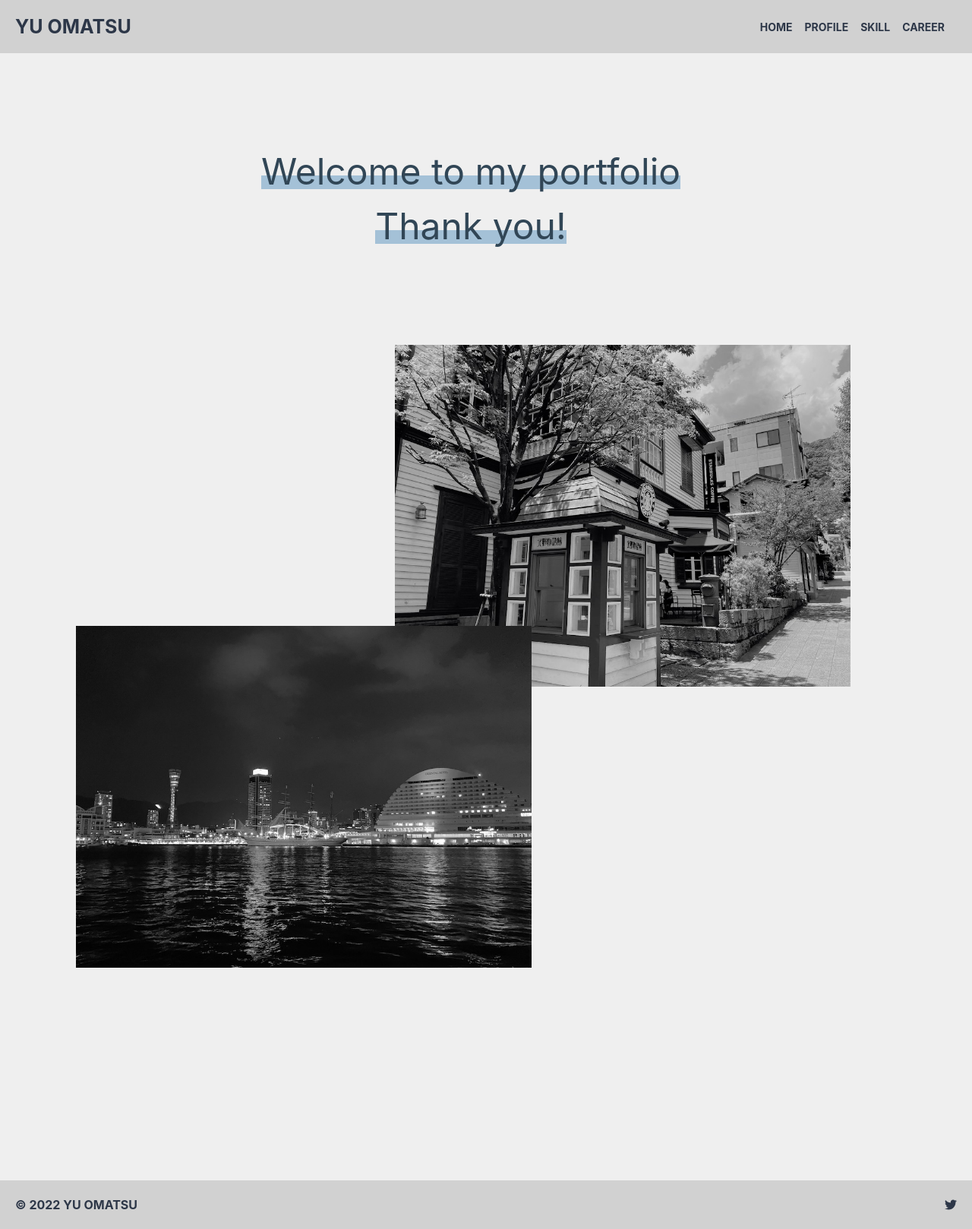
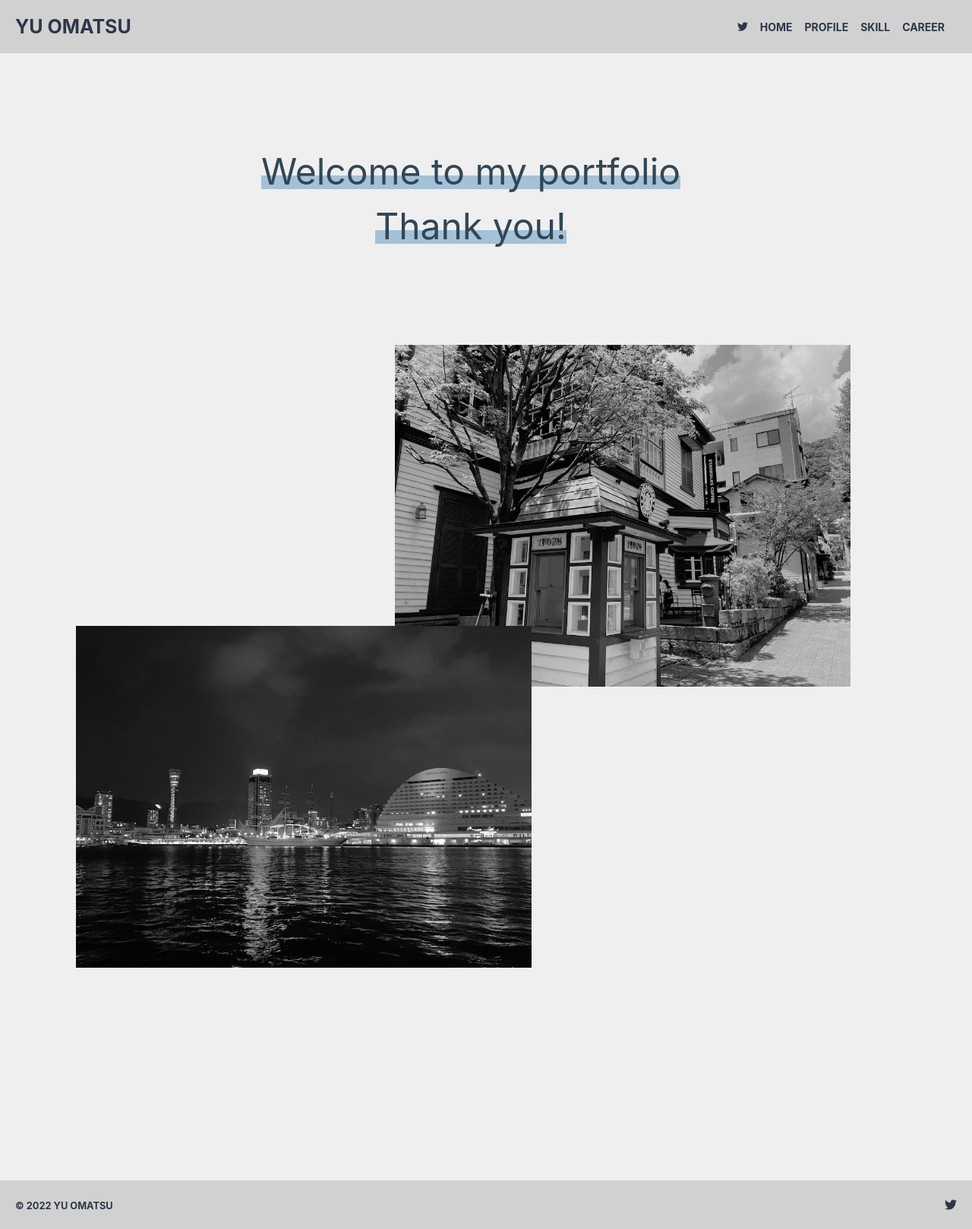
Before and after one commit to yuomatsu/portfolio, a React (Create React App) app: page / in a window 1280 px wide. Shown: the whole page at 76% size. Built offline with nearby package versions, Linux system fonts and the light colour scheme.

Commit message:
フッタースタイル修正、メニューにTwitter追加

```diff
--- a/src/components/molecules/MenuDrawer.tsx
+++ b/src/components/molecules/MenuDrawer.tsx
@@ -1,5 +1,7 @@
 import { memo, VFC } from "react";
 import { Button, Drawer, DrawerBody, DrawerContent, DrawerOverlay } from "@chakra-ui/react";
+import { FontAwesomeIcon } from "@fortawesome/react-fontawesome";
+import { faTwitter } from "@fortawesome/free-brands-svg-icons";
 
 type Props = {
     onClose: () => void;
@@ -8,10 +10,11 @@ type Props = {
     onClickProfile: () => void;
     onClickSkill: () => void;
     onClickCareer: () => void;
+    onClickTwitter: () => void;
 }
 
 export const MenuDrawer: VFC<Props> = memo((props) => {
-    const { onClose, isOpen, onClickHome, onClickProfile, onClickSkill, onClickCareer } = props;
+    const { onClose, isOpen, onClickHome, onClickProfile, onClickSkill, onClickCareer, onClickTwitter } = props;
     return (
         <Drawer placement="left" size="xs" onClose={onClose} isOpen={isOpen}>
             <DrawerOverlay>
@@ -21,25 +24,36 @@ export const MenuDrawer: VFC<Props> = memo((props) => {
                             onClick={() => {
                                 onClickHome()
                                 onClose()
-                            }}>HOME
+                            }}
+                        >HOME
                         </Button>
                         <Button w="100%"
                             onClick={() => {
                                 onClickProfile()
                                 onClose()
-                            }}>PROFILE
+                            }}
+                        >PROFILE
                         </Button>
                         <Button w="100%"
                             onClick={() => {
                                 onClickSkill()
                                 onClose()
-                            }}>SKILL
+                            }}
+                        >SKILL
                         </Button>
                         <Button w="100%"
                             onClick={() => {
                                 onClickCareer()
                                 onClose()
-                            }}>CAREER
+                            }}
+                        >CAREER
+                        </Button>
+                        <Button w="100%"
+                            onClick={() => {
+                                onClickTwitter()
+                                onClose()
+                            }}
+                        ><FontAwesomeIcon icon={faTwitter} />
                         </Button>
                     </DrawerBody>
                 </DrawerContent>
--- a/src/components/organisms/layout/Footer.tsx
+++ b/src/components/organisms/layout/Footer.tsx
@@ -5,22 +5,22 @@ import { faTwitter } from "@fortawesome/free-brands-svg-icons";
 import { useHistory } from "react-router-dom";
 
 export const Footer: VFC = memo(() => {
-const history = useHistory();
-const onClickHome = useCallback(() => history.push("/"), []);
-const onClickTwitter = () => {
-    window.open("https://twitter.com/yuomatsu", '_blank');
-}
+    const history = useHistory();
+    const onClickHome = useCallback(() => history.push("/"), []);
+    const onClickTwitter = () => {
+        window.open("https://twitter.com/yuomatsu", '_blank');
+    }
     return (
         <Flex
-        as="nav"
+        as="footer"
         bg="#d1d1d1"
         color="gray.700"
         align="center"
         justify="space-between"
         padding={{base: 3, md: 5 }}
         fontWeight="bold">
-            <Box as="a" _hover={{cursor: "pointer"}}>
-                <Link onClick={onClickHome}>© 2022 YU OMATSU</Link>
+            <Box _hover={{cursor: "pointer"}}>
+                <Link as="small" onClick={onClickHome}>© 2022 YU OMATSU</Link>
             </Box>
             <Box _hover={{cursor: "pointer"}}>
                 <Link onClick={onClickTwitter}><FontAwesomeIcon icon={faTwitter} /></Link>
--- a/src/components/organisms/layout/Header.tsx
+++ b/src/components/organisms/layout/Header.tsx
@@ -1,5 +1,7 @@
 import { memo, useCallback, VFC } from "react";
 import { Box, Flex, Heading, Link, useDisclosure } from "@chakra-ui/react";
+import { FontAwesomeIcon } from "@fortawesome/react-fontawesome";
+import { faTwitter } from "@fortawesome/free-brands-svg-icons";
 
 import { MenuIconButton } from "../../atoms/button/MenuIconButton"
 import { MenuDrawer } from "../../molecules/MenuDrawer";
@@ -13,6 +15,9 @@ export const Header: VFC = memo(() => {
     const onClickProfile = useCallback(() => history.push("/profile"), [history]);
     const onClickSkill = useCallback(() => history.push("/skill"), [history]);
     const onClickCareer = useCallback(() => history.push("/career"), [history]);
+    const onClickTwitter = () => {
+        window.open("https://twitter.com/yuomatsu", '_blank');
+    }
 
     return (
         <>
@@ -28,6 +33,9 @@ export const Header: VFC = memo(() => {
                 <Heading as="h1" fontSize={{ base: "lg", md: 25 }} onClick={onClickHome}>YU OMATSU</Heading>
             </Flex>
             <Flex align="center" fontSize="sm" display={{ base: "none", md: "flex" }} fontWeight="bold">
+                <Box pr={4} _hover={{cursor: "pointer"}}>
+                    <Link onClick={onClickTwitter}><FontAwesomeIcon icon={faTwitter} /></Link>
+                </Box>
                 <Box pr={4}>
                     <Link onClick={onClickHome}>HOME</Link>
                 </Box>
@@ -50,6 +58,7 @@ export const Header: VFC = memo(() => {
             onClickProfile={onClickProfile}
             onClickSkill={onClickSkill}
             onClickCareer={onClickCareer}
+            onClickTwitter={onClickTwitter}
         />
         </>
 
```
